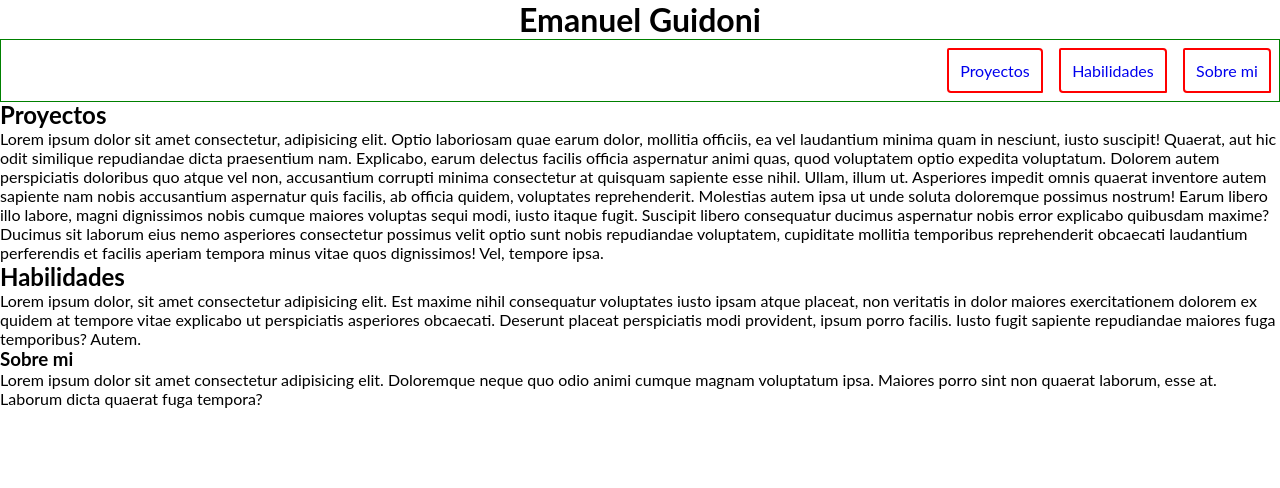
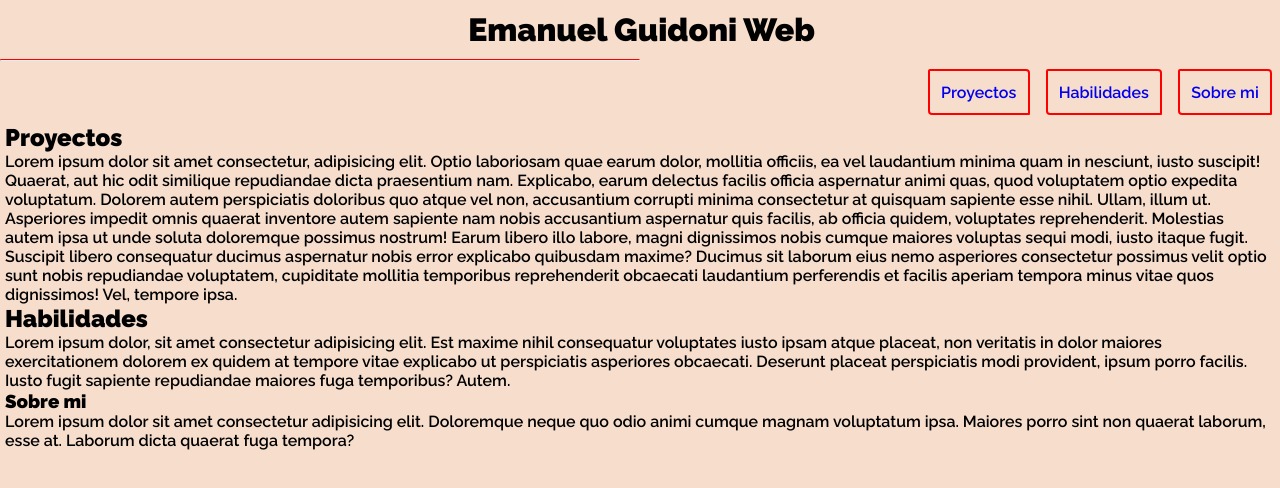
Before and after one commit to mguidoni/PortafolioGuidoni, a plain HTML site: page index.html in a window 1280 px wide. Drawn offline with Linux system fonts and the light colour scheme.

Commit message:
Agregado font y parte de nav

```diff
--- a/css/style.css
+++ b/css/style.css
@@ -3,10 +3,13 @@
     padding:0;
     margin:0;
     box-sizing: border-box;
-    @import url('https://fonts.googleapis.com/css2?family=Lato&family=Roboto&display=swap');
-    font-family: 'Lato', sans-serif;
-    /* font-family: 'Roboto', sans-serif; */
+
+
+    font-family: 'Raleway', sans-serif;
+    background-color:#F6DDCC;
 }
+
+
 #header{
     width: 100%;
     height: 100px;
@@ -17,14 +20,15 @@ nav{
     width:100%;
     display: flex;
     height:auto;
-    border:1px solid green;
+    /* border:1px solid green */;
     justify-content: flex-end;
-    background-color: #fff;
+
+
 }
 nav a{
     text-decoration: none;
     margin:0.5rem;
-    padding:.70rem;
+    padding:.7rem;
     border-radius:2px 4px 1px ;
     border:2px solid red;
 
@@ -32,6 +36,19 @@ nav a{
 
 h1{
     width: 100%;
+    margin :.1rem;
+    padding:.3em;
+    font-family: 'Raleway',sans-serif ;
+    font-weight: bold;
     height: auto;
     text-align: center;
 }
+hr {
+    border-top: 1px solid red;
+    width: 50%;
+    align-items:center ;
+}
+main{
+    padding-top:1rem;
+    margin:5px
+}
--- a/index.html
+++ b/index.html
@@ -4,12 +4,17 @@
     <meta charset="UTF-8">
     <meta http-equiv="X-UA-Compatible" content="IE=edge">
     <meta name="viewport" content="width=device-width, initial-scale=1.0">
+    <link rel="preconnect" href="https://fonts.googleapis.com">
+    <link rel="preconnect" href="https://fonts.gstatic.com" crossorigin>
+    <link href="https://fonts.googleapis.com/css2?family=Raleway:wght@600;900&family=Roboto&display=swap" rel="stylesheet">
     <title>Emanuel Guidoni</title>
+
     <link rel="stylesheet" href="/css/style.css">
 </head>
 <body>
     <header id="header">
-        <h1>Emanuel Guidoni </h1>
+        <h1>Emanuel Guidoni Web </h1>
+        <hr>
         <nav>
             <a href="#">Proyectos</a>
             <a href="#">Habilidades</a>
```
Also changed, not shown: assets/fonts/Lato-Black.ttf (added), assets/fonts/Lato-Bold.ttf (added), assets/fonts/Raleway-Bold.ttf (added), assets/fonts/Raleway-Light.ttf (added), assets/fonts/Raleway-SemiBold.ttf (added), assets/fonts/Roboto-Bold.ttf (added), assets/fonts/Roboto-Italic.ttf (added), assets/fonts/Roboto-Regular.ttf (added).
